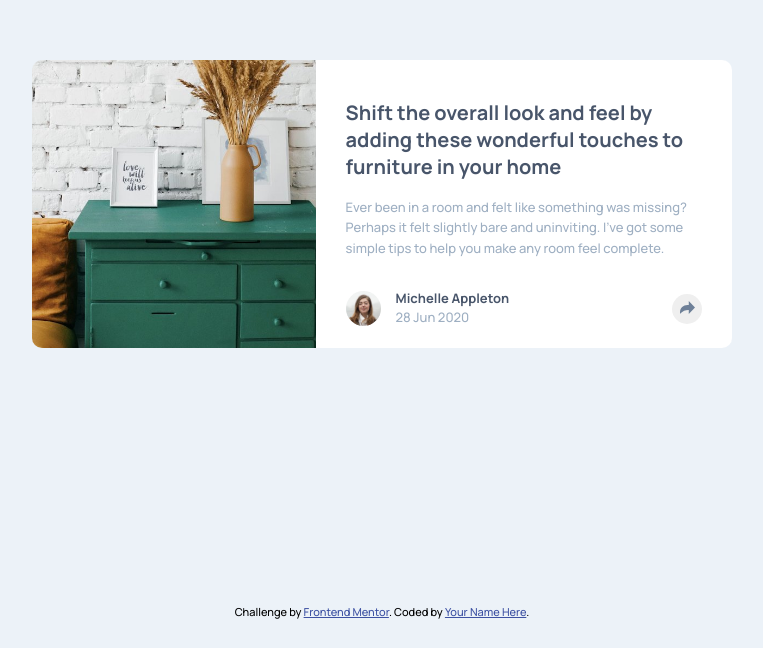
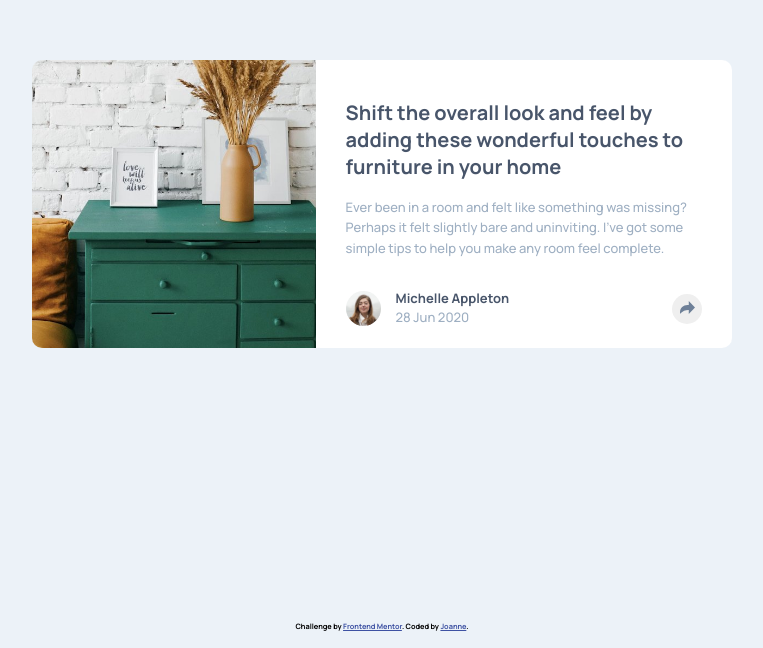
Before and after one commit to josno/article-preview-component-master, a plain HTML site: page index.html in a window 1280 px wide. Shown: the part 204-852 px from the top of the page, without its empty margins (258-1021 px from the left). Before the commit the page ends 831 px from the top, so only its background shows below. Drawn offline with nearby package versions, Linux system fonts and the light colour scheme.

Commit message:
Fixed accessibility

```diff
--- a/index.html
+++ b/index.html
@@ -42,7 +42,7 @@
           </div>
         </div>
         <div class="button-wrapper">
-          <button>
+          <button title='share' aria-labelledby="share">
             <svg xmlns="http://www.w3.org/2000/svg" width="15" height="13">
               <path fill="#6E8098"
                 d="M15 6.495L8.766.014V3.88H7.441C3.33 3.88 0 7.039 0 10.936v2.049l.589-.612C2.59 10.294 5.422 9.11 8.39 9.11h.375v3.867L15 6.495z" />
@@ -72,8 +72,8 @@
 
 
   <section class="attribution">
-    Challenge by <a href="https://www.frontendmentor.io?ref=challenge" target="_blank">Frontend Mentor</a>.
-    Coded by <a href="#">Your Name Here</a>.
+    <h6>Challenge by <a href="https://www.frontendmentor.io?ref=challenge" target="_blank">Frontend Mentor</a>.
+      Coded by <a href="#">Joanne</a>.</h6>
   </section>
 </body>
 <script src="https://ajax.googleapis.com/ajax/libs/jquery/3.5.1/jquery.min.js"></script>
```
